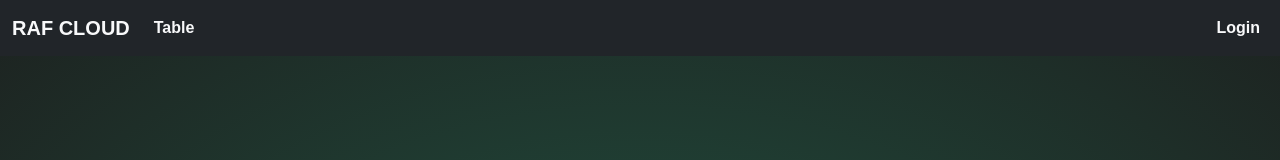
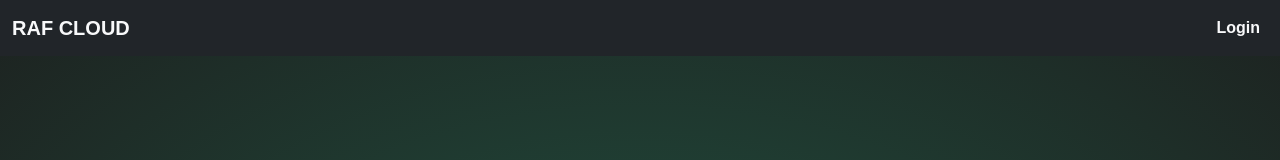
Before and after one commit to jankotosic3/ProjekatNWP_jtosic4522rn_igajic7823rn, an Angular app in the folder raf-cloud-frontend/: page / in a window 1280 px wide. Shown: the top 160 px of the page. Built offline with nearby package versions, Linux system fonts and the light colour scheme.

Commit message:
glupa greska nastala tokom testiranja, ispravio sad, sve okej :D

```diff
--- a/raf-cloud-frontend/src/app/header/header.component.html
+++ b/raf-cloud-frontend/src/app/header/header.component.html
@@ -10,6 +10,8 @@
         class="collapse navbar-collapse justify-content-between"
         id="navbarNavAltMarkup"
       >
+
+        @if(userLoggedIn?.readUserPermission) {
         <div class="navbar-nav">
           <a
             [routerLink]="'/user-table'"
@@ -19,6 +21,12 @@
             Table
           </a>
         </div>
+        }
+        <!-- OVAJ ELSE SLUZI DA BI LOGIN DUGME BILO SKROZ DESNO DOK USER NIJE ULOGOVAN, JAKO GLUPO ISK ALI TAKO RADI CSS -->
+        @else{
+        <div></div>
+        }
+
         <div class="d-flex">
           <div class="navbar-nav">
             <a
```
Also changed, not shown: raf-cloud-frontend/src/app/user/user.service.ts (added).
